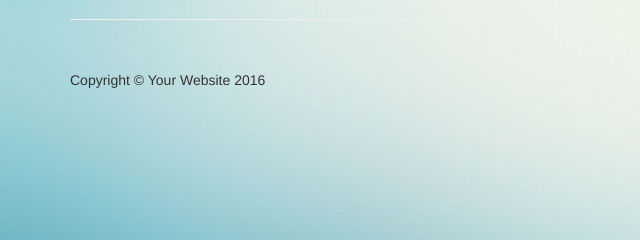
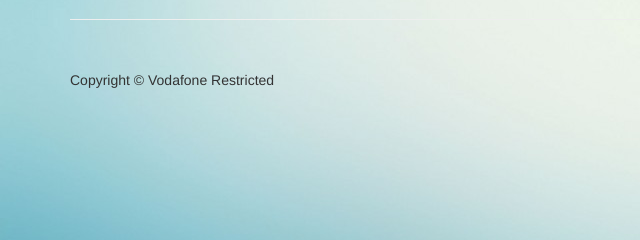
Before and after one commit to ruchikasinghtomar/ruchikasinghtomar.github.io, a plain HTML site: page index.html in a window 1280 px wide. Shown: the part 502-742 px from the top of the page, 0-640 px from the left. Drawn offline with Linux system fonts and the light colour scheme.

Commit message:
Adds copyright

```diff
--- a/index.html
+++ b/index.html
@@ -171,7 +171,7 @@
         <footer>
             <div class="row">
                 <div class="col-lg-12">
-                    <p>Copyright &copy; Your Website 2016</p>
+                    <p>Copyright &copy; Vodafone Restricted</p>
                 </div>
             </div>
             <!-- /.row -->
```
